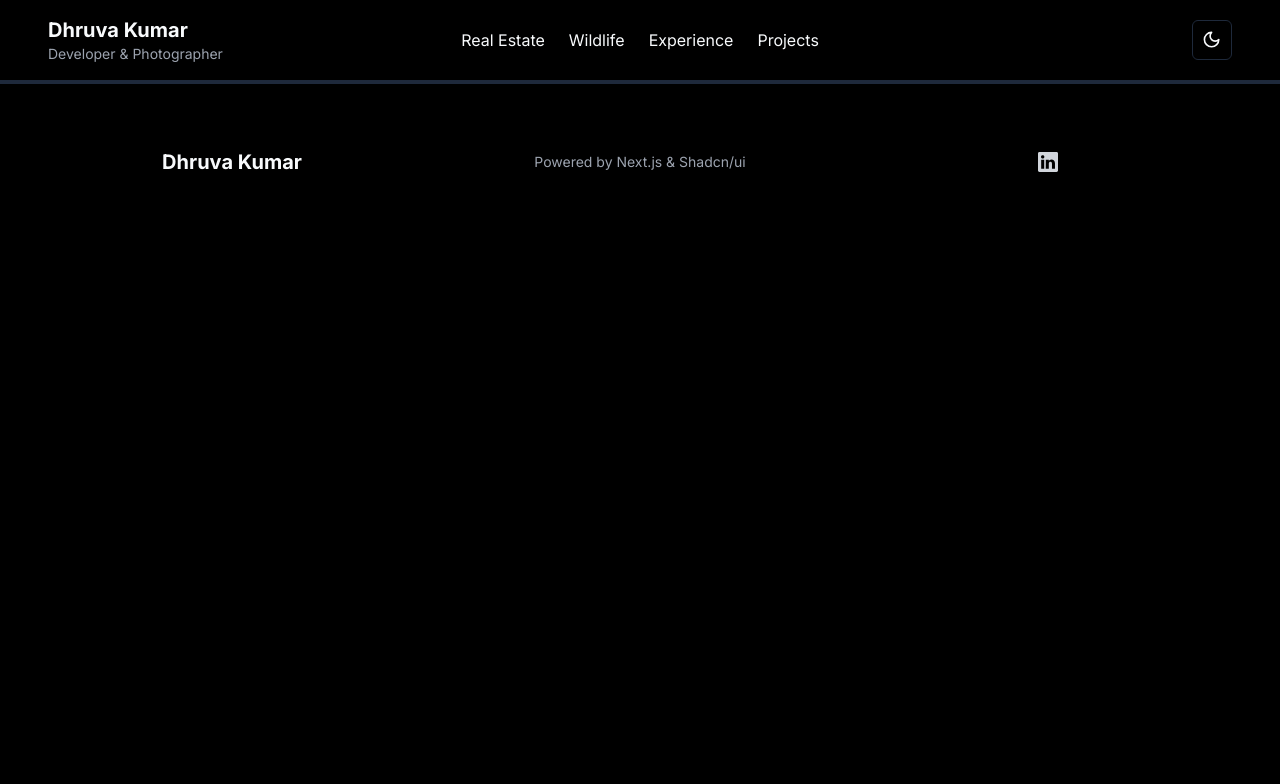
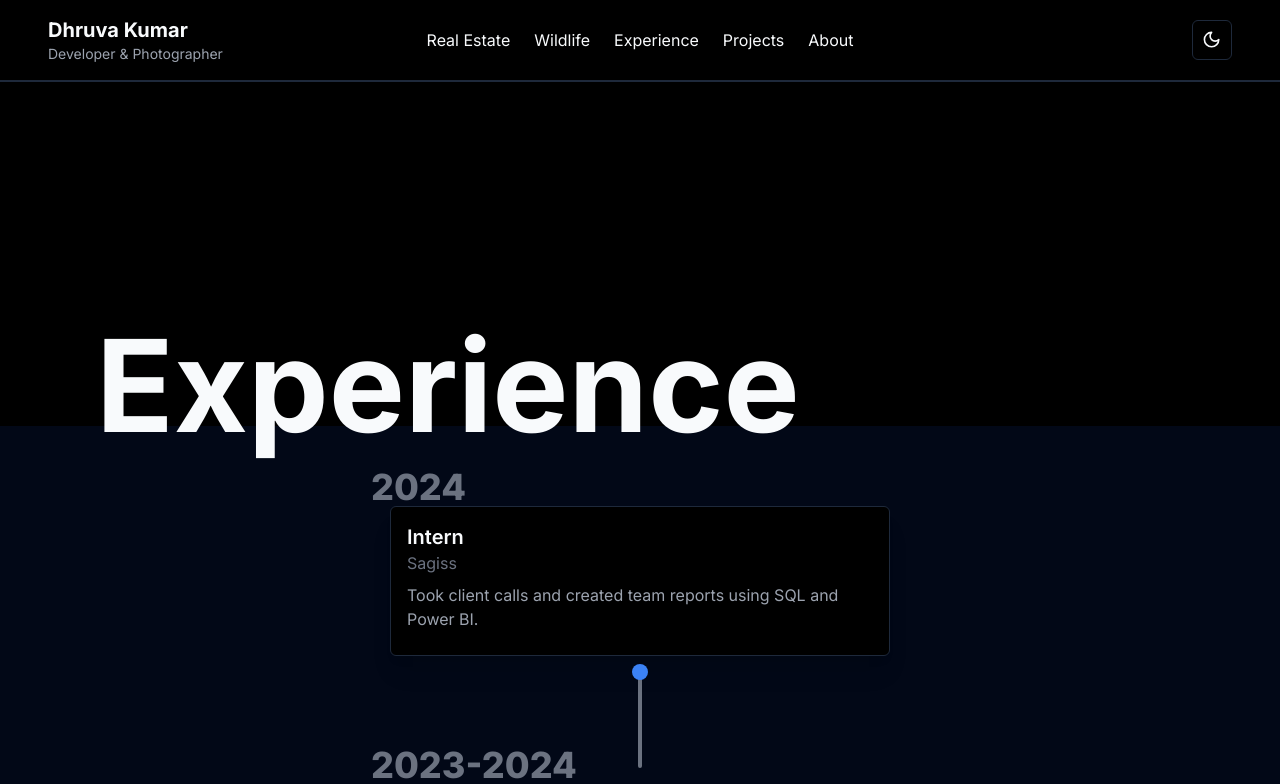
Before and after one commit to dhruva-dk/portfolio, a Next.js app: page /experience in a window 1280 px wide. Shown: the top 784 px of the page. Built offline with nearby package versions, Linux system fonts and the light colour scheme.

Commit message:
Completed first draft of experience page
Copied a lot- try to do so less next time

```diff
--- a/app/experience/page.tsx
+++ b/app/experience/page.tsx
@@ -1,10 +1,47 @@
 import React from 'react'
+import userData from '@/constants/user'
+import { ExperienceCard } from '@/components/experience/ExperienceCard'
 
 const Experience = () => {
   return (
-    <div>
+    <section>
+      <div className='max-w-6xl mx-auto mt-16 md:mt-60'>
+        <div className=' container'>
+          <h1 className="text-5xl md:text-9xl font-bold text-center md:text-left">Experience</h1>
+        </div>
+      </div>
+      <div className='bg-card -mt-6'>
+        {/* Map experiences from userData to ExperienceCards */}
+        <div className='container flex items-center py-20'>
+          <div className='flex flex-col items-center gap-4 w-[100%]'>
+          {userData.experience.map((exp, idx) => (
+            <>
 
-    </div>
+              <ExperienceCard
+                key={idx}
+                title={exp.title}
+                desc={exp.desc}
+                year={exp.year}
+                company={exp.company}
+                companyLink={exp.companyLink}
+              />
+              {idx === userData.experience.length - 1 ? null : (
+                <div className="divider-container flex flex-col items-center -mt-2">
+                  <div className="w-4 h-4 bg-blue-500 rounded-full relative z-10">
+                    <div className="w-4 h-4 bg-blue-500 rounded-full relative z-10 animate-ping"></div>
+                  </div>
+                  <div className="w-1 h-24 bg-gray-200 dark:bg-gray-500 rounded-full -mt-2"></div>
+                </div>
+              )}
+            </>
+          ))}
+
+          </div>
+        </div>
+
+
+      </div>
+    </section>
   )
 }
 
--- a/app/globals.css
+++ b/app/globals.css
@@ -6,7 +6,7 @@
     :root {
       --background: 0 0% 100%;
       --foreground: 222.2 84% 4.9%;
-      --card: 0 0% 100%;
+      --card: 222.2 84% 98%;
       --card-foreground: 222.2 84% 4.9%;
       --popover: 0 0% 100%;
       --popover-foreground: 222.2 84% 4.9%;
--- a/components/Footer.tsx
+++ b/components/Footer.tsx
@@ -3,7 +3,7 @@ import userData from '@/constants/user'
 
 const Footer = () => {
   return (
-    <footer className="p-16 border-solid border-t-2 border-muted">
+    <footer className="p-16 border-solid border-t-2 border-muted bg-card">
       <div className='container mx-auto flex items-center justify-evenly text-center'>
       <div className='w-1/4 justify-center'>
         <h1 className="text-xl font-bold">{userData.name}</h1>
--- a/components/Navbar.tsx
+++ b/components/Navbar.tsx
@@ -4,7 +4,7 @@ import userData from '@constants/user'
 
 const Navbar = () => {
   return (
-    <nav className="p-4 border-solid border-b-2 border-muted">
+    <nav className="p-4 border-solid border-b-2 border-muted ">
       <div className="container  mx-auto flex items-center justify-between ">
         <div className="w-1/4">
           <Link className='block text-left' href="/">
@@ -18,6 +18,7 @@ const Navbar = () => {
             <Link href="/wildlife" className="hover:text-gray-300">Wildlife</Link>
             <Link href="/experience" className="hover:text-gray-300">Experience</Link>
             <Link href="/projects" className="hover:text-gray-300">Projects</Link>
+            <Link href="/about" className='hover:text-gray-300'>About</Link>
           </div>
         </div>
         <div className="w-1/4 flex justify-end">
--- /dev/null
+++ b/components/experience/ExperienceCard.tsx
@@ -0,0 +1,26 @@
+interface ExperienceCardProps {
+    title: string;
+    desc: string;
+    year: string;
+    company: string;
+    companyLink: string;
+  }
+
+  export
+
+
+const ExperienceCard: React.FC<ExperienceCardProps> = ({ title, desc, year, company, companyLink }) => {
+    return (
+
+      <div className="relative border bg-white dark:bg-black p-4 border-muted rounded-md shadow-xl  z-10 mx-4 max-w-[500px] justify-center">
+        <h1 className="absolute -top-10 md:-left-5 md:-top-10 text-4xl text-gray-500 font-extrabold">
+          {year}
+        </h1>
+        <h1 className="font-semibold text-xl">{title}</h1>
+        <a href={companyLink} className="text-gray-500">
+          {company}
+        </a>
+        <p className="text-gray-400 my-2">{desc}</p>
+      </div>
+    );
+  };
```
